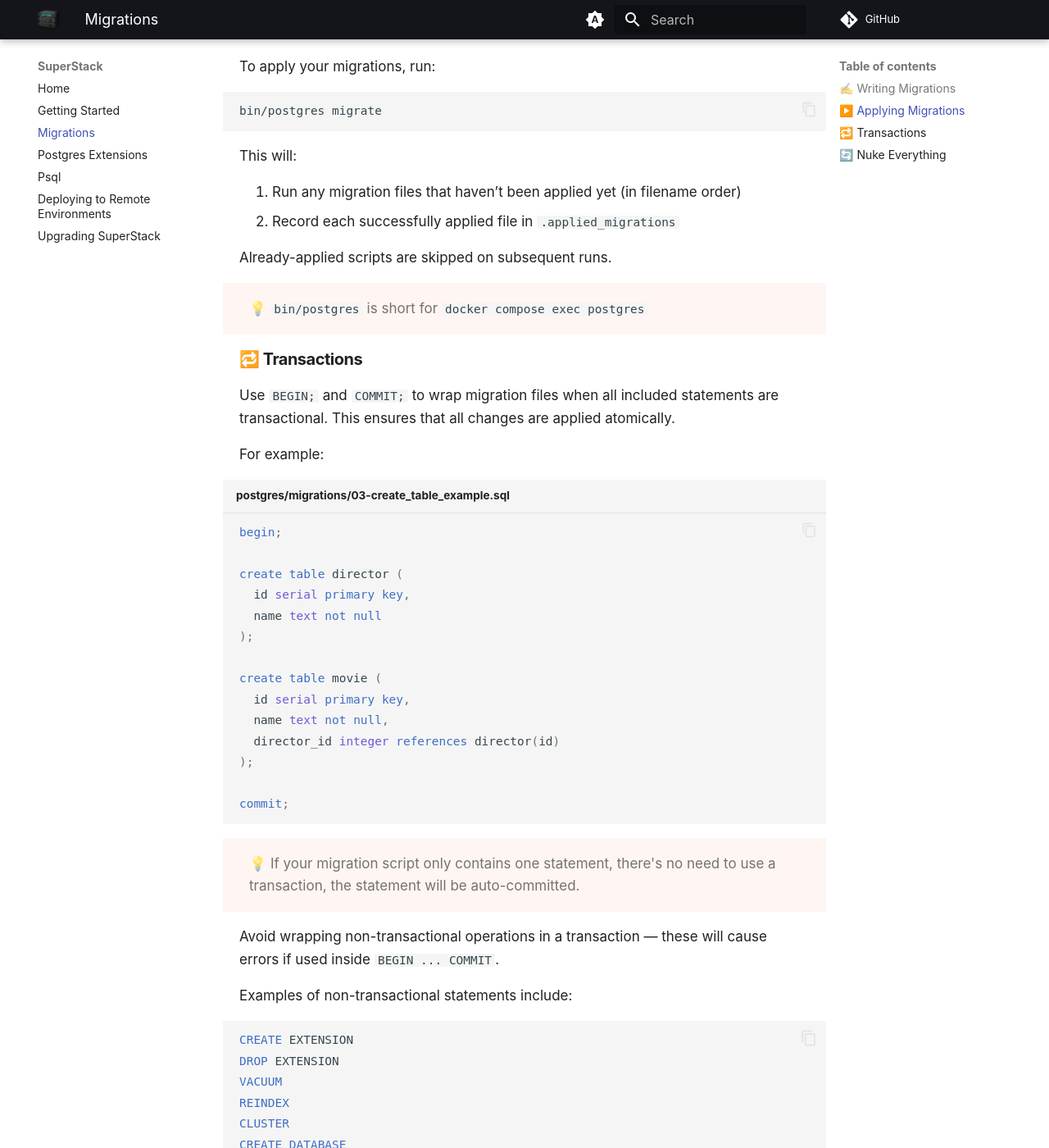
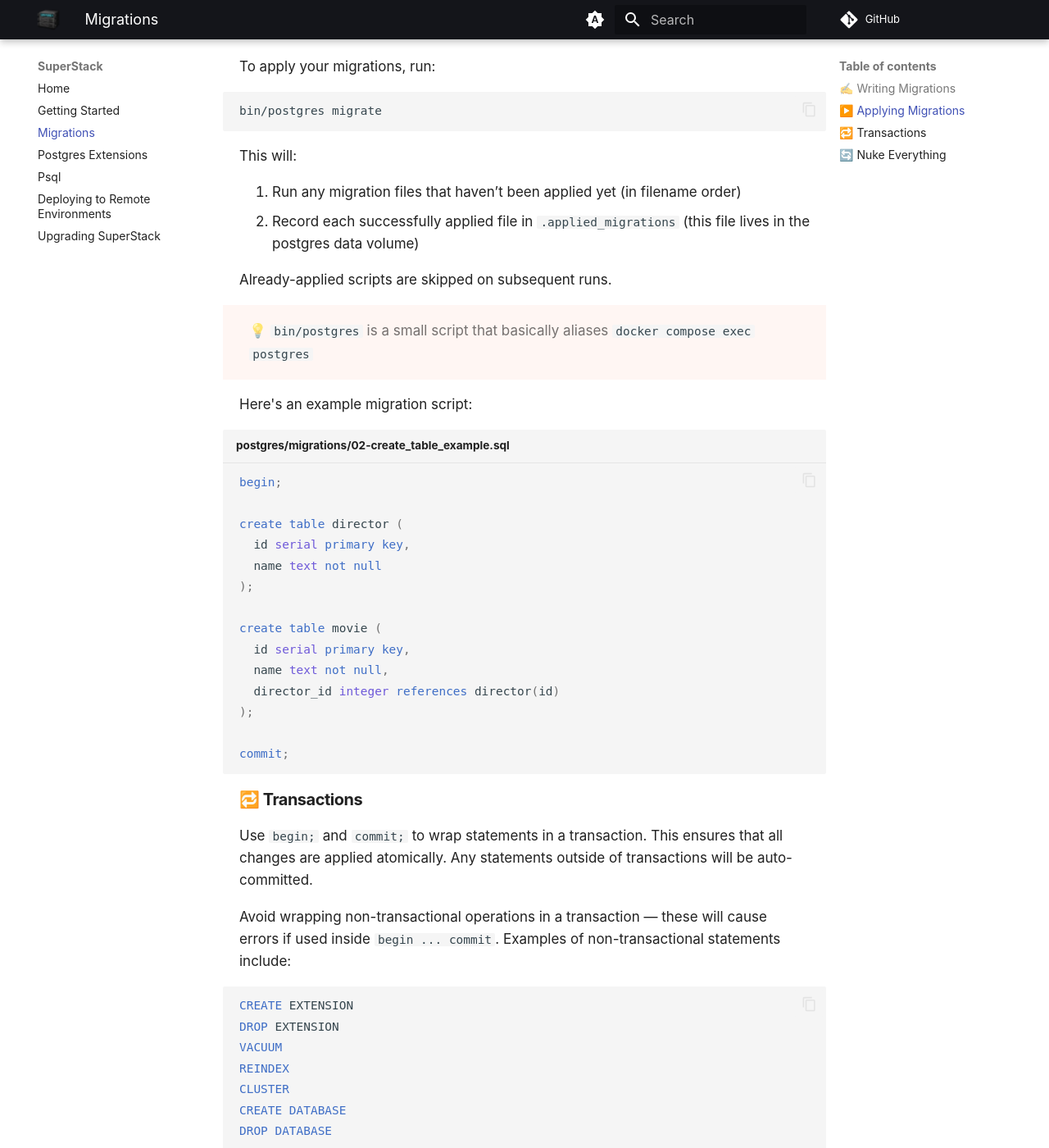
Before and after one commit to explodinglabs/superstack.docs, an MkDocs documentation site: the page built from docs/migrations.md, in a window 1280 px wide and 1400 px high, scrolled down 669 px. Shown: the whole window at 82% size. Built offline with MkDocs 1.6.1 and Material for MkDocs 9.7.7, drawn with Linux system fonts in a browser that asks for light colours; comment, search, counter and statistics services are not loaded.

Commit message:
Adjust migrations doc

````diff
--- a/docs/migrations.md
+++ b/docs/migrations.md
@@ -23,8 +23,8 @@ Each file should be:
 When the Postgres container starts with no existing data, SuperStack will
 automatically run migrations once.
 
-After the first `docker compose up`, migrations will only run if you
-manually apply them.
+After the first startup, migrations will only run if you manually apply
+them.
 
 To apply your migrations, run:
 
@@ -35,21 +35,16 @@ bin/postgres migrate
 This will:
 
 1. Run any migration files that haven’t been applied yet (in filename order)
-2. Record each successfully applied file in `.applied_migrations`
+2. Record each successfully applied file in `.applied_migrations` (this
+   file lives in the postgres data volume)
 
 Already-applied scripts are skipped on subsequent runs.
 
-> 💡 `bin/postgres` is short for `docker compose exec postgres`
+> 💡 `bin/postgres` is a small script that basically aliases `docker compose exec postgres`
 
-## 🔁 Transactions
+Here's an example migration script:
 
-Use `BEGIN;` and `COMMIT;` to wrap migration files when all included
-statements are transactional. This ensures that all changes are applied
-atomically.
-
-For example:
-
-```sql title="postgres/migrations/03-create_table_example.sql"
+```sql title="postgres/migrations/02-create_table_example.sql"
 begin;
 
 create table director (
@@ -66,13 +61,15 @@ create table movie (
 commit;
 ```
 
-> 💡 If your migration script only contains one statement, there's no need
-> to use a transaction, the statement will be auto-committed.
+## 🔁 Transactions
+
+Use `begin;` and `commit;` to wrap statements in a transaction. This
+ensures that all changes are applied atomically. Any statements outside of
+transactions will be auto-committed.
 
 Avoid wrapping non-transactional operations in a transaction — these will
-cause errors if used inside `BEGIN ... COMMIT`.
-
-Examples of non-transactional statements include:
+cause errors if used inside `begin ... commit`. Examples of
+non-transactional statements include:
 
 ```sql
 CREATE EXTENSION
````
